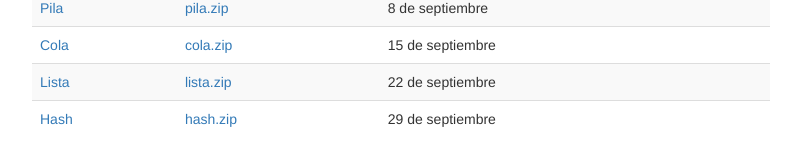
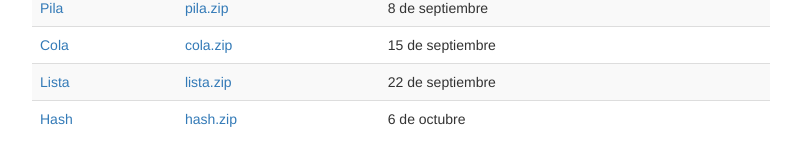
Before and after one commit to algoritmos-rw/algoritmos, a Jekyll site: the page built from static/04_tps.md, in a window 1280 px wide. Shown: the part 298-464 px from the top of the page, without its empty margins (239-1040 px from the left). Built offline with Jekyll 4.4.1, drawn with Linux system fonts in a browser that asks for light colours.

Commit message:
Fix fechas

```diff
--- a/static/04_tps.md
+++ b/static/04_tps.md
@@ -17,4 +17,4 @@ A continuación encontrarán los trabajos prácticos para entregar que iremos pl
 | [Pila](pila)      | [pila.zip](https://sites.google.com/site/fiuba7541rw/tps/pila/pila.zip?attredirects=0&d=1) | 	8 de septiembre
 | [Cola](cola)      | [cola.zip](https://sites.google.com/site/fiuba7541rw/tps/cola/cola.zip?attredirects=0&d=1) | 	15 de septiembre
 | [Lista](lista)      | [lista.zip](https://sites.google.com/site/fiuba7541rw/tps/lista/lista.zip?attredirects=0&d=1) | 	22 de septiembre
-| [Hash](hash)      | [hash.zip](https://sites.google.com/site/fiuba7541rw/tps/hash/hash.zip?attredirects=0&d=1) | 	29 de septiembre
+| [Hash](hash)      | [hash.zip](https://sites.google.com/site/fiuba7541rw/tps/hash/hash.zip?attredirects=0&d=1) | 	6 de octubre
```
Also changed, not shown: _posts/2017-09-29-publicacion-hash.md (renamed from _posts/2017-09-27-publicacion-hash.md).
